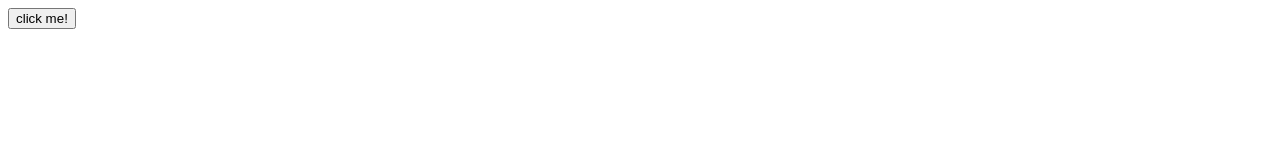
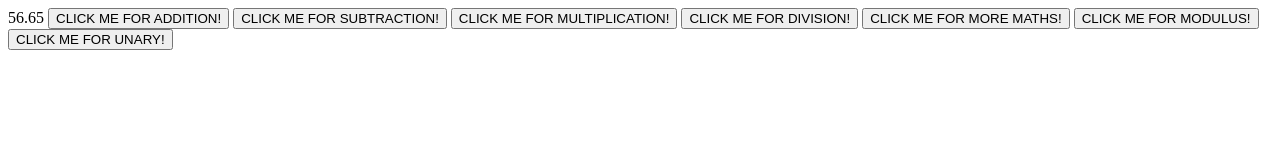
Before and after one commit to sunpreetkaur25/JavaScripts-Projects, a plain HTML site: page Basic Javascripts Projects/Project3_math_operators/index.html in a window 1280 px wide. Drawn offline with Linux system fonts and the light colour scheme.

Commit message:
Assignment submission 3

```diff
--- a/Basic Javascripts Projects/Project3_math_operators/JS/main.js
+++ b/Basic Javascripts Projects/Project3_math_operators/JS/main.js
@@ -2,3 +2,35 @@ function operator_addition() { // creating a function
     var addition= 100 + 100;    // addition
         document.getElementById("Math").innerHTML= "100 + 100 =" + addition; // addition  for the html elements to call
 }
+function operator_subtraction() { // creating a function
+    var subtraction= 500 - 100;    // subtraction
+        document.getElementById("Math").innerHTML= "500 - 100 =" + subtraction; // subtraction  for the html elements to call
+}
+function operator_multiplication() { // creating a function
+    var multiplication= 500 * 100;    // multiplication
+        document.getElementById("Math").innerHTML= "500 * 100 =" + multiplication; // multiplication  for the html elements to call
+}
+function operator_division() { // creating a function
+    var division= 500/100;    // division
+        document.getElementById("Math").innerHTML= "500/100 =" + division; // division  for the html elements to call
+}
+function more_Math() { // creating a function
+    var simple_Math= (1+2)*10/2-5;    // division
+        document.getElementById("Math").innerHTML= "1 plus 2, multiplied by 10, divided in half and then subtracted by 5 equals =" + simple_Math; // division  for the html elements to call
+}
+function modulus_Operator() { // creating a function
+    var simple_Math_Operator=100%5 ;    // Modulus
+        document.getElementById("Math").innerHTML= "When you divide 100 By 5, you have remainder of=" + simple_Math_Operator; // Modulus  for the html elements to call
+}
+function negation_Operator() { // creating a function
+    var x=10;    // UNARY
+        document.getElementById("Math").innerHTML= -x; // negation operator  for the html elements to call
+}
+var a= 4;
+a++;
+document.write(a);
+var b = 5.65;
+b++;
+document.write(b);
+window.alert(Math.random());
+Math.pow(8, 2);
--- a/Basic Javascripts Projects/Project3_math_operators/index.html
+++ b/Basic Javascripts Projects/Project3_math_operators/index.html
@@ -5,6 +5,13 @@
 </head>
 <body>
     <script src="JS/main.js"></script>
-    <button onclick="operator_addition()" id="Math"> click me!</button>
+    <button onclick="operator_addition()" id="Math"> CLICK ME FOR ADDITION!</button>
+    <button onclick="operator_subtraction()" id="Math"> CLICK ME FOR SUBTRACTION!</button>
+    <button onclick="operator_multiplication()" id="Math"> CLICK ME FOR MULTIPLICATION!</button>
+    <button onclick="operator_division()" id="Math"> CLICK ME FOR DIVISION!</button>
+    <button onclick="more_Math()" id="Math"> CLICK ME FOR MORE MATHS!</button>
+    <button onclick="modulus_Operator()" id="Math"> CLICK ME FOR MODULUS!</button>
+    <button onclick="negation_Operator()" id="Math"> CLICK ME FOR UNARY!</button>
+
 </body>
 </html>
```
